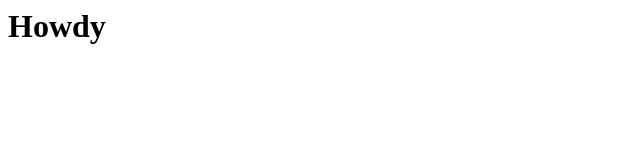
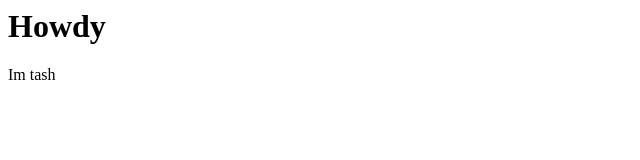
Before and after one commit to Schoen-Natasha/New-setup, a plain HTML site: page index.html in a window 1280 px wide. Shown: the full height of the page, 0-640 px from the left. Drawn offline with Linux system fonts and the light colour scheme.

Commit message:
added introduction sentence to page

```diff
--- a/index.html
+++ b/index.html
@@ -1 +1,3 @@
 <h1>Howdy</h1>
+
+<p>Im tash</p>
```
